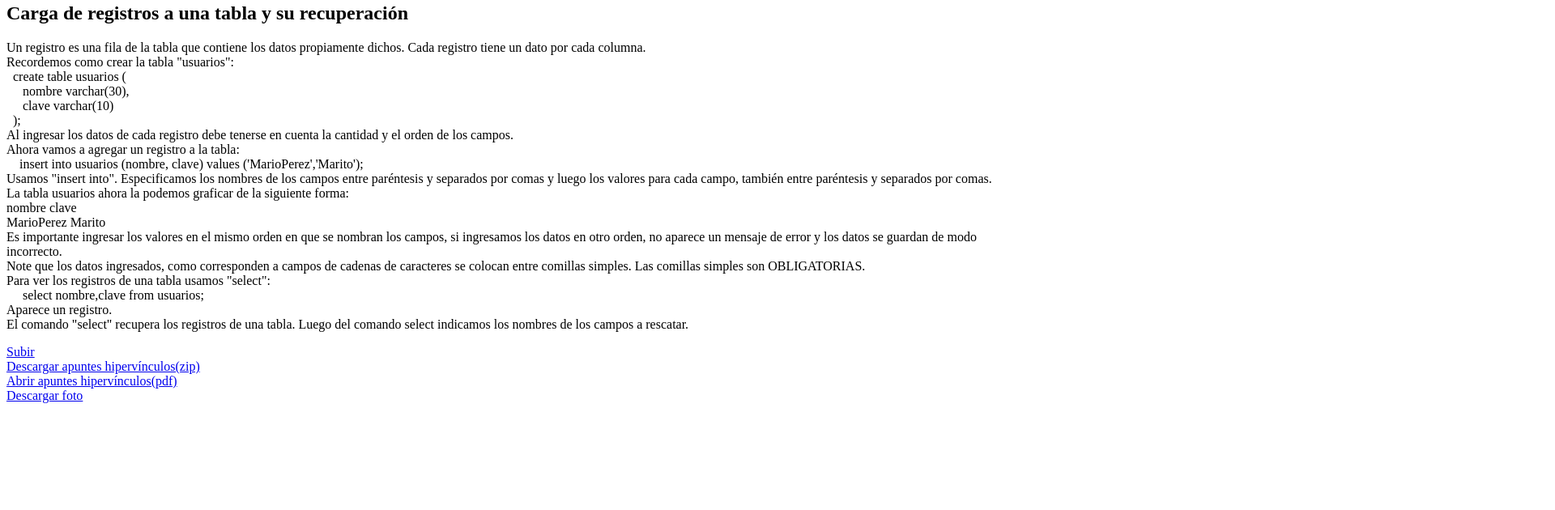
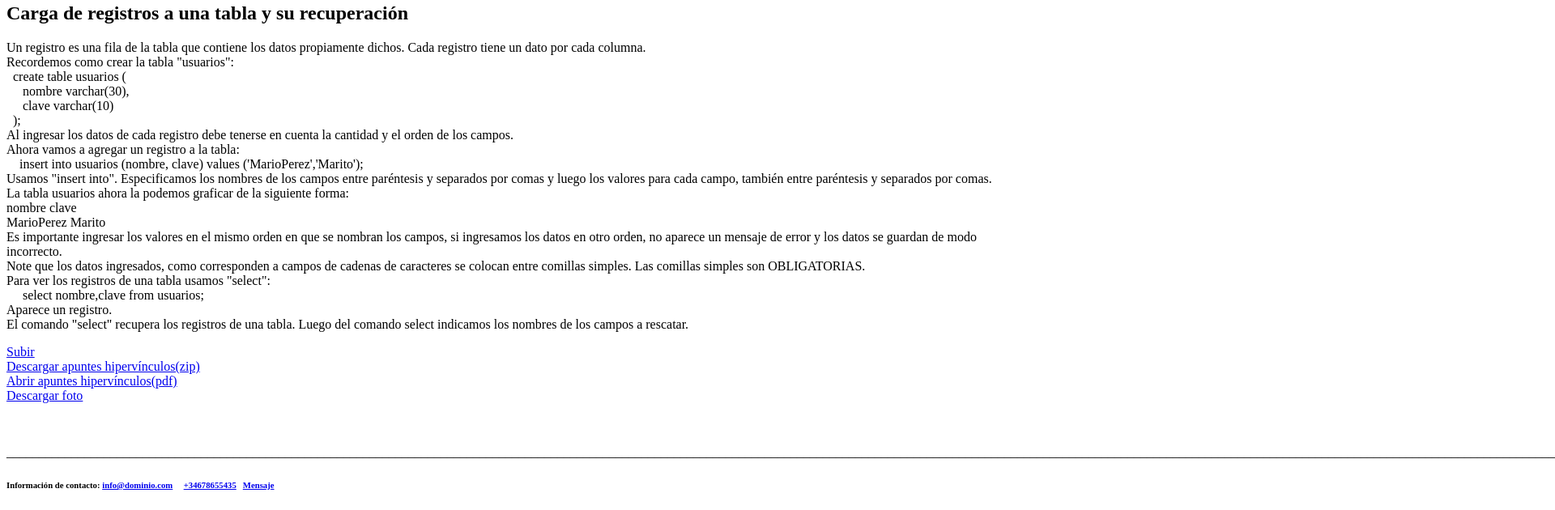
Before and after one commit to XaquinAlves/HTML, a plain HTML site: page basededatos/basededatos.html in a window 1280 px wide. Shown: the part 1605-2235 px from the top of the page at 81% size, 1920 px wide, since content can reach past the window. Before the commit the page ends 2111 px from the top, so only its background shows below. Drawn offline with Linux system fonts and the light colour scheme.

Commit message:
ej final hipervinculos

```diff
--- a/basededatos/basededatos.html
+++ b/basededatos/basededatos.html
@@ -185,5 +185,13 @@
     <a href="download/apuntes.pdf" download>Abrir apuntes hipervínculos(pdf)</a><br>
     <a href="images/isaac.jpg" download>Descargar foto</a>
 </body>
-
+<footer>
+    <br>
+    <br>
+    <p>_____________________________________________________________________________________________________________________________________________________________________________________________________________________________________________________________</p>
+    <h6>Información de contacto:
+        <a href="mailto:info@dominio.com">info@dominio.com</a>&nbsp;&nbsp;&nbsp;&nbsp;
+        <a href="tel:+34678655435">+34678655435</a>&nbsp;&nbsp; <a href="javascript:alert('Buenos días');">Mensaje</a>
+    </h6>
+</footer>
 </html>
```
